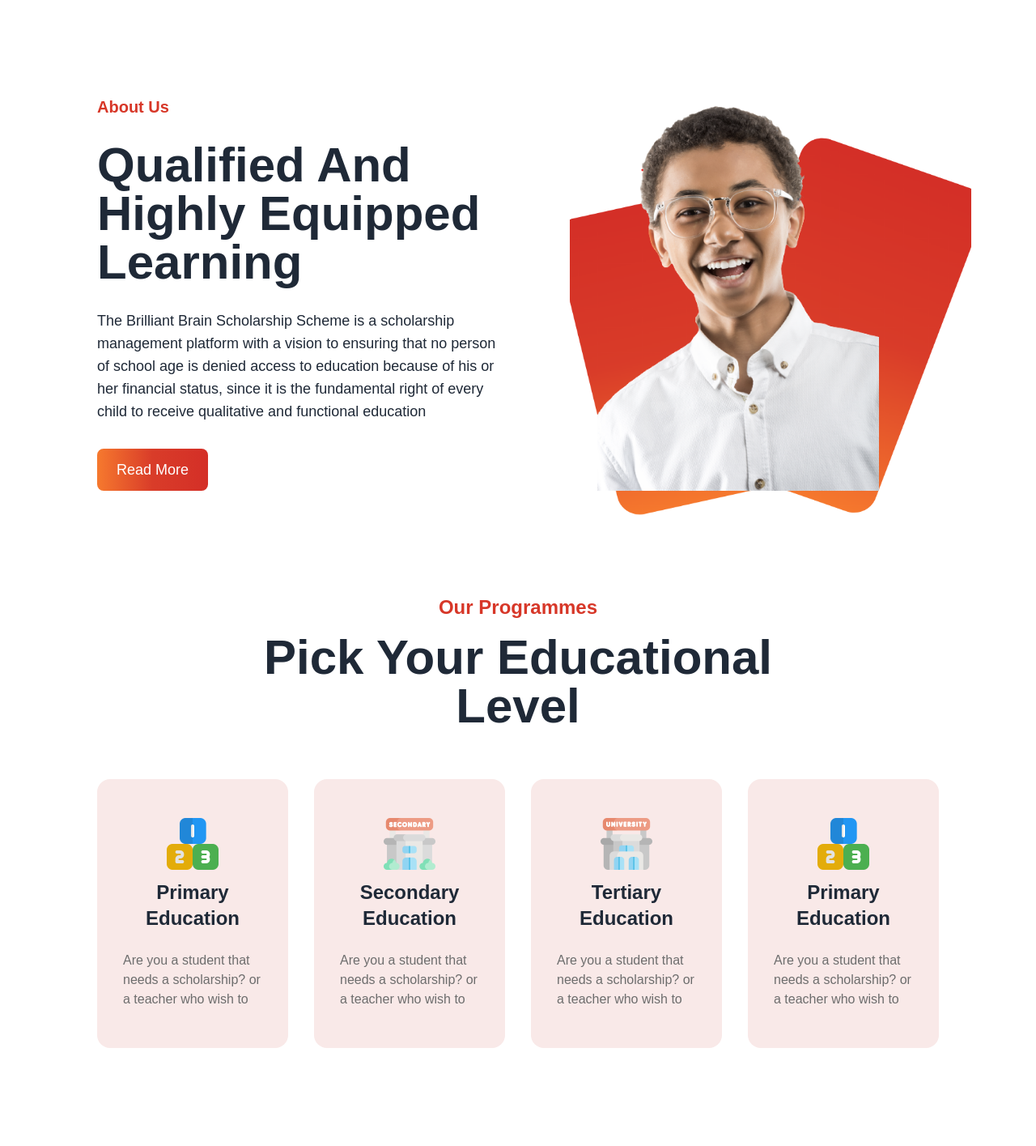
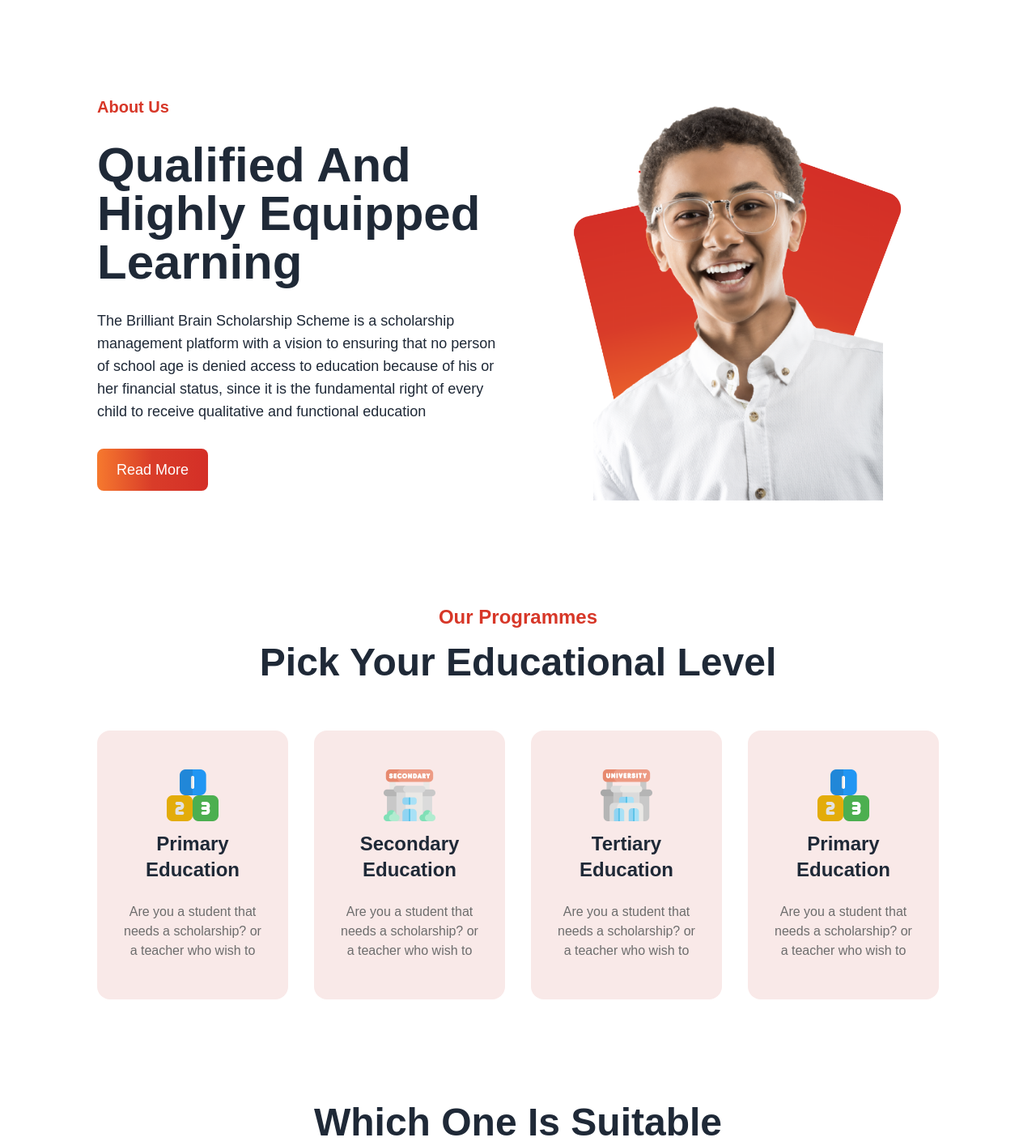
Before and after one commit to adefokun/brilliant-brain, a Next.js app: page / in a window 1280 px wide. Shown: the part 682-2097 px from the top of the page at 81% size. Built offline with nearby package versions, Linux system fonts and the light colour scheme; a web font is replaced by a local one; what prettier-plugin-tailwindcss would draw is missing.

Commit message:
style updates

```diff
--- a/pages/index.tsx
+++ b/pages/index.tsx
@@ -35,7 +35,7 @@ export default function Home() {
       <div className="">
         <Header />
         <section className="section min-h-screen pt-24 md:pt-32">
-          <div className="grid md:grid-cols-2 gap-4 md:gap-12">
+          <div className="grid md:grid-cols-2 gap-8 md:gap-12">
             <div className="flex flex-col gap-4">
               <p className="text-primary font-bold text-lg mb-3">STUDY WITH US</p>
               <h1 className="text-4xl md:text-6xl font-extrabold capitalize mb-3">Free Scholarship For Every Bright Student</h1>
@@ -47,7 +47,9 @@ export default function Home() {
             </div>
             <div className="w-full min-h-96 flex flex-col justify-end relative">
               <Image src={HeroImg} alt="" className="object-cover w-full h-full" />
-              <Image src={HeroBg} alt="" width={200} height={200} className="object-cover absolute left-0 top-0 w-full h-full flex flex-col justify-end items-center -z-10" />
+              <div className="absolute top-0 left-0 -z-10 w-full h-full flex justify-center items-center">
+                <Image src={HeroBg} alt="" width={200} height={200} className="w-64 sm:w-1/2 md:w-5/6" />
+              </div>
             </div>
           </div>
           <div className="flex justify-center gap-2 py-12 mt-4">
@@ -65,16 +67,18 @@ export default function Home() {
               <Button className="text-white text-lg px-6 py-3 rounded-lg w-fit">Read More</Button>
 
             </div>
-            <div className="w-full h-full min-h-96 flex flex-col justify-end relative">
-              <Image src={QualifiedImg} fill={true} alt="" className="object-contain w-full" />
-              <Image src={HeroBg} alt="" width={200} height={200} className="object-cover absolute left-10 right-40 top-10 w-full h-full flex flex-col justify-end items-center -z-10" />
+            <div className="w-full h-full min-h-96 flex flex-col  justify-end relative">
+              <Image src={QualifiedImg} alt="" className="object-contain w-full max-h-[500px]" />
+              <div className="absolute top-0 left-0 -z-10 w-full h-full flex justify-center items-center">
+                <Image src={HeroBg} alt="" width={200} height={200} className="w-64 sm:w-1/2 md:w-5/6" />
+              </div>
             </div>
           </div>
         </section>
         <section className="section mb-32 text-center">
           <div className="flex flex-col items-center gap-4 max-w-2xl mx-auto mb-12">
             <h2 className="text-primary font-bold text-2xl">Our Programmes</h2>
-            <h3 className="text-4xl md:text-6xl font-extrabold capitalize mb-3">
+            <h3 className="text-3xl md:text-5xl font-extrabold capitalize mb-3">
               Pick Your Educational Level
             </h3>
           </div>
@@ -82,28 +86,28 @@ export default function Home() {
             <div className="bg-[#F9E9E8] w-full rounded-2xl p-8 py-12 flex flex-col items-center gap-3">
               <Image src={PrimaryImg} alt="" className="w-16 h-16" />
               <h5 className="text-2xl font-extrabold capitalize mb-3">Primary Education</h5>
-              <p className="text-left text-[#6D6D6D]">Are you a student that needs a scholarship? or a teacher who wish to</p>
+              <p className="text-[#6D6D6D]">Are you a student that needs a scholarship? or a teacher who wish to</p>
             </div>
             <div className="bg-[#F9E9E8] w-full rounded-2xl p-8 py-12 flex flex-col items-center gap-3">
               <Image src={SecondaryImg} alt="" className="w-16 h-16" />
               <h5 className="text-2xl font-extrabold capitalize mb-3">Secondary Education</h5>
-              <p className="text-left text-[#6D6D6D]">Are you a student that needs a scholarship? or a teacher who wish to</p>
+              <p className="text-[#6D6D6D]">Are you a student that needs a scholarship? or a teacher who wish to</p>
             </div>
             <div className="bg-[#F9E9E8] w-full rounded-2xl p-8 py-12 flex flex-col items-center gap-3">
               <Image src={UniversityImg} alt="" className="w-16 h-16" />
               <h5 className="text-2xl font-extrabold capitalize mb-3">Tertiary Education</h5>
-              <p className="text-left text-[#6D6D6D]">Are you a student that needs a scholarship? or a teacher who wish to</p>
+              <p className="text-[#6D6D6D]">Are you a student that needs a scholarship? or a teacher who wish to</p>
             </div>
             <div className="bg-[#F9E9E8] w-full rounded-2xl p-8 py-12 flex flex-col items-center gap-3">
               <Image src={PrimaryImg} alt="" className="w-16 h-16" />
               <h5 className="text-2xl font-extrabold capitalize mb-3">Primary Education</h5>
-              <p className="text-left text-[#6D6D6D]">Are you a student that needs a scholarship? or a teacher who wish to</p>
+              <p className="text-[#6D6D6D]">Are you a student that needs a scholarship? or a teacher who wish to</p>
             </div>
           </div>
         </section>
         <section className="section mb-32">
           <div className="flex flex-col items-center gap-4 max-w-xl mx-auto mb-12 text-center">
-            <h3 className="text-4xl md:text-6xl font-extrabold capitalize mb-3">Which One is Suitable For You</h3>
+            <h3 className="text-3xl md:text-5xl font-extrabold capitalize mb-3">Which One is Suitable For You</h3>
             <p>Are you a student that needs a scholarship? or a teacher who wish to Upgrade his/her Knowledge </p>
           </div>
           <div className="flex flex-col md:flex-row md:justify-center gap-8">
@@ -153,7 +157,7 @@ export default function Home() {
         </section>
         <section className="section mb-32 text-center">
          <div className="flex flex-col items-center gap-4 max-w-3xl mx-auto mb-12 text-center">
-            <h3 className="text-4xl md:text-6xl font-extrabold capitalize mb-3">Our <br /> Ambassadors</h3>
+            <h3 className="text-3xl md:text-5xl font-extrabold capitalize mb-3">Our <br /> Ambassadors</h3>
             <p>Lorem ipsum dolor sit amet consectetur adipisicing elit. Debitis, explicabo recusandae necessitatibus voluptas nobis voluptatum nesciunt incidunt facilis, a provident dicta repudiandae ratione mollitia fuga deleniti! Alias explicabo aliquid repellat! Lorem ipsum dolor sit amet consectetur adipisicing elit. Ad repellendus adipisci qui ratione excepturi unde inventore aspernatur. Accusamus numquam, officia laboriosam similique nemo repellat libero consequatur eum minima quas doloremque. </p>
           </div>
           <div className="flex flex-col md:flex-row md:justify-center items-center gap-8">
@@ -182,14 +186,14 @@ export default function Home() {
         </section>
         <section className="section mb-32 py-20 px-4 flex flex-col items-center gap-4 grad-to-right text-white">
           <div className="flex flex-col items-center gap-4 max-w-3xl text-center">
-            <h3 className="text-4xl md:text-6xl font-extrabold capitalize mb-2">Looking for a bright new future. It starts here</h3>
+            <h3 className="text-3xl md:text-5xl font-extrabold capitalize mb-2">Looking for a bright new future. It starts here</h3>
             <p className="mb-4">Lorem ipsum dolor, sit amet consectetur adipisicing elit. Dolorem illo nostrum aperiam voluptatibus vitae? Quisquam laboriosam enim ipsum modi! Molestiae eveniet fugit perferendis quaerat ex et porro beatae enim quas!</p>
             <button className="p-5 px-12 text-lg rounded-full font-bold bg-white text-black">Get in Touch</button>
           </div>
         </section>
         <section className="section mb-32 text-center">
           <div className="flex flex-col items-center gap-4">
-            <h3 className="text-4xl md:text-6xl font-extrabold capitalize mb-10">Scholarship <br /> Winners</h3>
+            <h3 className="text-3xl md:text-5xl font-extrabold capitalize mb-10">Scholarship <br /> Winners</h3>
           </div>
           <div className="flex flex-col md:flex-row items-center md:justify-center gap-8 mb-8 text-center">
              <div className="max-w-sm flex flex-col gap-4 items-center">
@@ -239,7 +243,7 @@ export default function Home() {
           </div>
         </section>
         <section className="section mb-32 ">
-          <div className="grid md:grid-cols-2 gap-4 md:gap-12 grad-to-right text-white px-4 pt-4 md:px-16 md:pt-16">
+          <div className="grid lg:grid-cols-2 gap-4 md:gap-12 grad-to-right text-white px-4 pt-12 md:px-16 md:pt-16">
             <div className="flex-1 flex flex-col gap-4 md:pb-16">
               <h2 className="text-3xl md:text-5xl font-extrabold capitalize mb-3">Become Part of Us on Our Platform</h2>
               <p className="md:text-lg mb-4">The Brilliant Brain Scholarship Scheme is a scholarship management platform with a vision to ensuring that no person of school age is denied access to education because of his or her financial status, since it is the fundamental right of every child to receive  qualitative and functional education</p>
@@ -270,7 +274,7 @@ export default function Home() {
           </div>
         </section>
         <section className="section mb-32">
-          <h2 className="text-4xl md:text-6xl font-extrabold capitalize mb-12 text-center">News & <br />Updates</h2>
+          <h2 className="text-3xl md:text-5xl font-extrabold capitalize mb-12 text-center">News & <br />Updates</h2>
           <div className="grid md:grid-cols-3 md:h-[500px] gap-8">
             <div className="w-full h-96 flex flex-col gap-2 place-self-start">
               <Image src={NewsImg} alt="" className="h-64 w-full object-cover rounded-xl z-10 relative" />
@@ -301,7 +305,7 @@ export default function Home() {
           </div>
         </section>
         <section className="section mb-32 ">
-          <div className="flex flex-col md:flex-row gap-4 md:gap-12 grad-to-right text-white p-4 md:p-16">
+          <div className="grid lg:grid-cols-2 gap-4 md:gap-12 grad-to-right text-white p-4 py-12 md:p-16">
             <div className="flex-1 flex flex-col gap-4">
               <h3 className="text-4xl md:text-5xl font-extrabold capitalize mb-3">Sign up for Our Scholarship Program Now</h3>
               <p className="text-sm md:text-base mb-4">The Brilliant Brain Scholarship Scheme is a scholarship management platform with a vision to ensuring that no person of school age is denied access to education because of his or her financial</p>
@@ -318,25 +322,25 @@ export default function Home() {
         </section>
         <section className="section mb-32 text-center">
           <div className="flex flex-col items-center gap-4">
-          <h3 className="text-4xl md:text-6xl font-extrabold capitalize mb-10">Advisory Board <br /> Members</h3>
+          <h3 className="text-3xl md:text-5xl font-extrabold capitalize mb-10">Advisory Board <br /> Members</h3>
           </div>
           <div className="flex flex-col md:flex-row md:justify-center gap-8">
             <div className="flex flex-col gap-4 items-center justify-center text-center">
-                <Image src={JohnDoe1} alt="" className="h-72 w-72 rounded-full mx-auto" />
+                <Image src={JohnDoe1} alt="" className="w-72 h-72 md:w-48 md:h-48 lg:h-72 lg:w-72 rounded-full mx-auto" />
               <div>
                 <h4 className="text-[#6D6D6D] font-extrabold mb-3">HRM, King Alfred Papapreye Diete-Spiff</h4>
                 <span className="text-[#6D6D6D] font-extrabold">Chairman</span>
               </div>
             </div>
             <div className="flex flex-col gap-4 items-center justify-center text-center">
-                <Image src={JohnDoe2} alt="" className="h-72 w-72 rounded-full mx-auto" />
+                <Image src={JohnDoe2} alt="" className="w-72 h-72 md:w-48 md:h-48 lg:h-72 lg:w-72 rounded-full mx-auto" />
               <div>
                 <h4 className="text-[#6D6D6D] font-extrabold mb-3">HRM, King Alfred Papapreye Diete-Spiff</h4>
                 <span className="text-[#6D6D6D] font-extrabold">Chairman</span>
               </div>
             </div>
             <div className="flex flex-col gap-4 items-center justify-center text-center">
-                <Image src={JohnDoe1} alt="" className="h-72 w-72 rounded-full mx-auto" />
+                <Image src={JohnDoe1} alt="" className="w-72 h-72 md:w-48 md:h-48 lg:h-72 lg:w-72 rounded-full mx-auto" />
               <div>
                 <h4 className="text-[#6D6D6D] font-extrabold mb-3">HRM, King Alfred Papapreye Diete-Spiff</h4>
                 <span className="text-[#6D6D6D] font-extrabold">Member</span>
```
